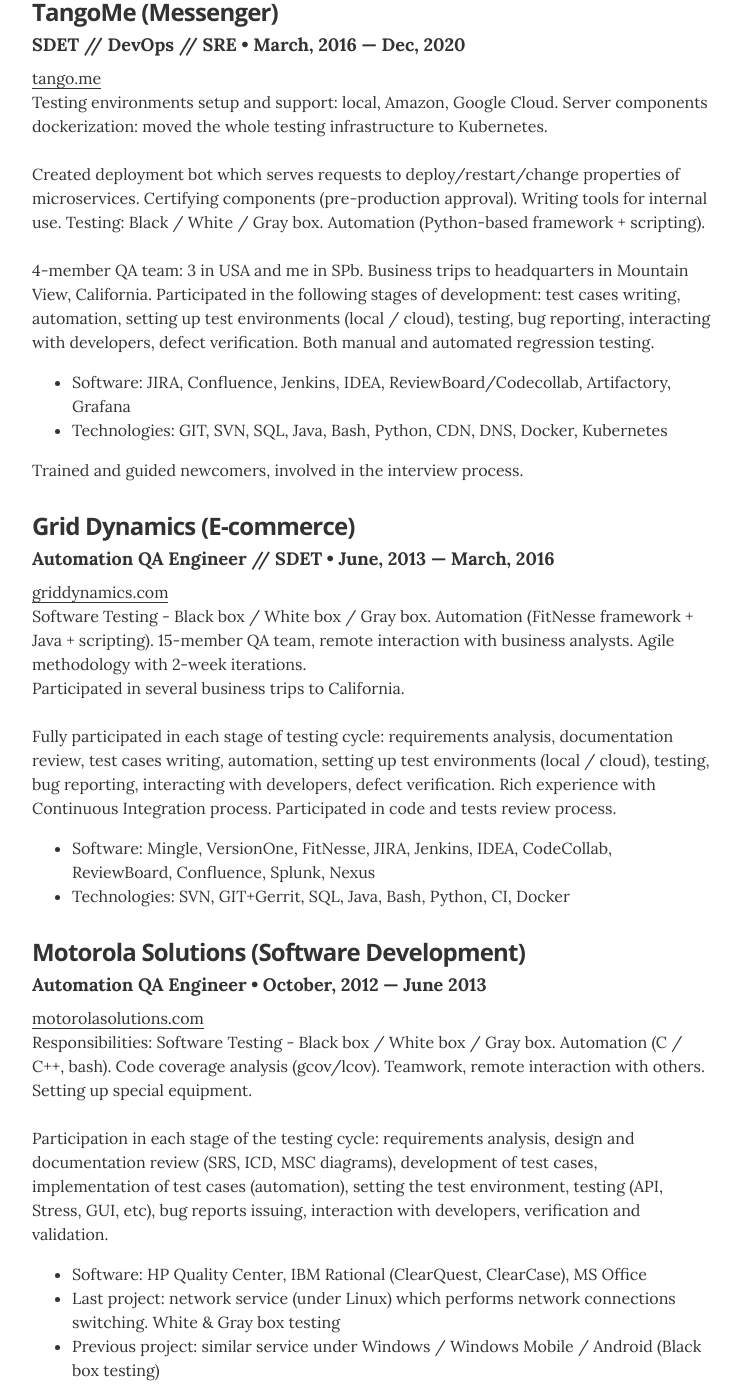
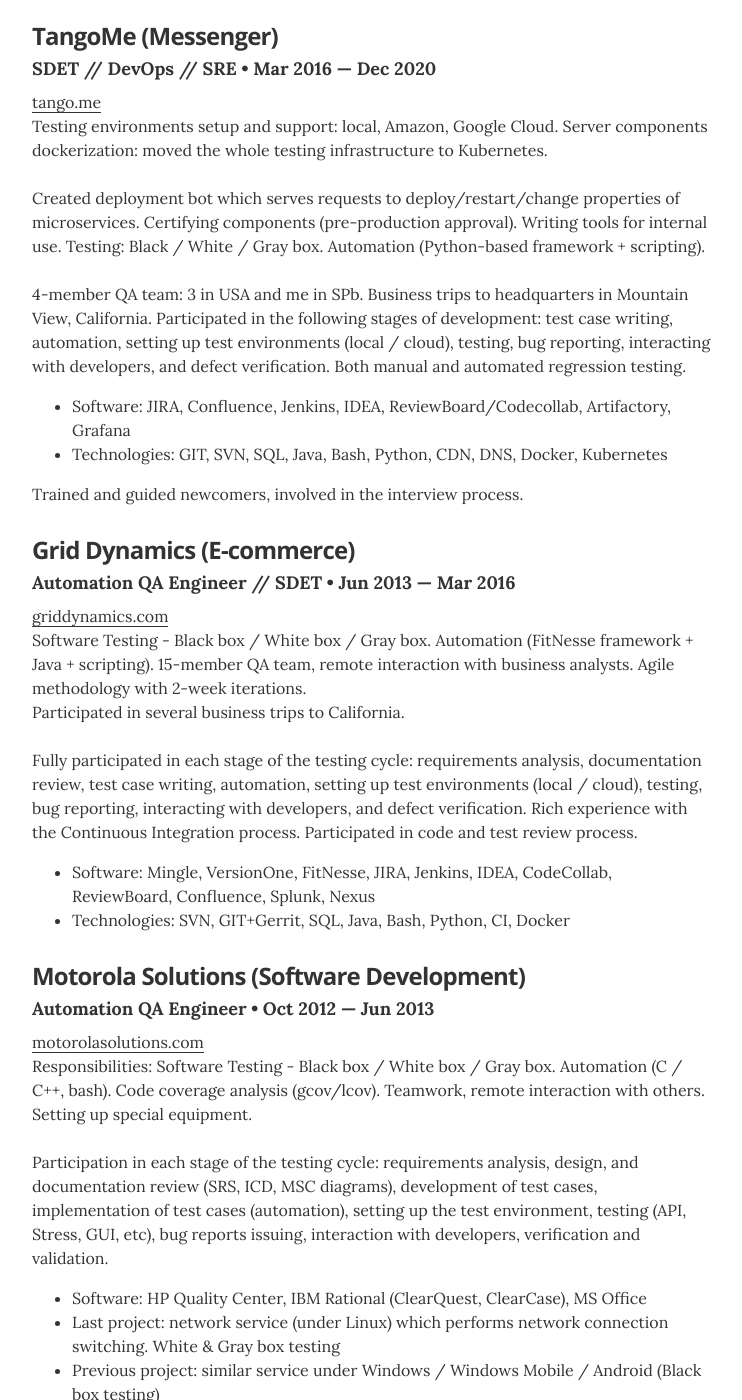
Before and after one commit to vsavinkov/vsavinkov-cv.github.io, a Jekyll site: the page built from index.html, in a window 1280 px wide and 1400 px high, scrolled down 976 px. Shown: the whole window, without its empty margins (268-1010 px from the left). Built offline with Jekyll 4.4.1, drawn with Linux system fonts in a browser that asks for light colours; some of the changed text lies outside the part shown.

```diff
--- a/_config.yml
+++ b/_config.yml
@@ -8,7 +8,7 @@ resume_avatar:                  "true"
 resume_avatar_path:             "images/avatar.jpg"
 resume_name:                    "Viacheslav Savinkov"
 resume_title:                   "DevOps // SRE // SDET"
-resume_header_contact_info:     "St. Petersburg, Russia // viacheslav@savinkov.me // 8(995)231-88-03"
+resume_header_contact_info:     "St. Petersburg, Russia (ready to relocate) // viacheslav@savinkov.me // +7(995)231-88-03"
 display_header_contact_info:    "true"
 resume_header_intro:            "32 years.<br/>Employment: full time, work schedule: full day."
 resume_looking_for_work:        "yes"
--- a/_data/education.yml
+++ b/_data/education.yml
@@ -5,4 +5,4 @@
 - degree: Bachelor
   uni: Saint Petersburg State University of Information Technologies, Mechanics and Optics
   year: 2010
-  summary: 'Speciality code: 080700'
+  summary: 'Specialty code: 080700'
--- a/_data/experience.yml
+++ b/_data/experience.yml
@@ -1,12 +1,12 @@
 - company: Parsable (Connected Worker)
   position: DevOps // SRE
-  duration: Dec, 2020 — Present
+  duration: Dec 2020 — Present
   summary: 'Bay Area / Canada, <a href="https://parsable.com/">parsable.com</a><br/>
   Supporting and evolving company infrastructure: k8s clusters, Kong and AWS routing, AWS and Azure services.<br/><br/>
   Terraforming and supporting AWS infrastructure: Route53, S3, EC2s, DMS, MSK, RDS, networking, DocumentDB, ElastiCache, IAM.
   Terraforming and supporting Azure infrastructure: CosmosDB, Databricks, EventHubs, Azure DevOps.<br/><br/>
-  Moved 100% of company backend from EC2 intances into k8s: established the process from the image build till production deploy.
-  Implemented Instant Environments service which provides ability to create ready-to-use development environment in one click.<br/><br/>
+  Moved 100% of company backend from EC2 instances into k8s: established the process from the image build till production deployment.
+  Implemented Instant Environments service which provides the ability to create a ready-to-use development environment in one click.<br/><br/>
   Fully remote team: 5 in USA/Canada and me in SPb.
   <ul class="resume-item-list">
     <li>Software: AWS, Spinnaker, Terraform / Terragrunt, Jenkins, Vault, Datadog, Kong, GitHub, Pganalyze, Atlantis, Sonar, JIRA, Confluence, Okta, Pritunl, IDEA</li>
@@ -15,12 +15,12 @@
 
 - company: TangoMe (Messenger)
   position: SDET // DevOps // SRE
-  duration: March, 2016 — Dec, 2020
+  duration: Mar 2016 — Dec 2020
   summary: '<a href="https://www.tango.me/">tango.me</a><br/>
   Testing environments setup and support: local, Amazon, Google Cloud. Server components dockerization: moved the whole testing infrastructure to Kubernetes.<br/><br/>
   Created deployment bot which serves requests to deploy/restart/change properties of microservices. Certifying components (pre-production approval). Writing tools for internal use. Testing: Black / White / Gray box. Automation (Python-based framework + scripting).<br/><br/>
   4-member QA team: 3 in USA and me in SPb. Business trips to headquarters in Mountain View, California.
-  Participated in the following stages of development: test cases writing, automation, setting up test environments (local / cloud), testing, bug reporting, interacting with developers, defect verification. Both manual and automated regression testing.
+  Participated in the following stages of development: test case writing, automation, setting up test environments (local / cloud), testing, bug reporting, interacting with developers, and defect verification. Both manual and automated regression testing.
   <ul class="resume-item-list">
     <li>Software: JIRA, Confluence, Jenkins, IDEA, ReviewBoard/Codecollab, Artifactory, Grafana</li>
     <li>Technologies: GIT, SVN, SQL, Java, Bash, Python, CDN, DNS, Docker, Kubernetes</li>
@@ -29,11 +29,11 @@
 
 - company: Grid Dynamics (E-commerce)
   position: Automation QA Engineer // SDET
-  duration:  June, 2013 — March, 2016
+  duration:  Jun 2013 — Mar 2016
   summary: '<a href="https://www.griddynamics.com/">griddynamics.com</a><br/>
   Software Testing - Black box / White box / Gray box. Automation (FitNesse framework + Java + scripting). 15-member QA team, remote interaction with business analysts. Agile methodology with 2-week iterations.<br/>
   Participated in several business trips to California.<br/><br/>
-  Fully participated in each stage of testing cycle: requirements analysis, documentation review, test cases writing, automation, setting up test environments (local / cloud), testing, bug reporting, interacting with developers, defect verification. Rich experience with Continuous Integration process. Participated in code and tests review process.
+  Fully participated in each stage of the testing cycle: requirements analysis, documentation review, test case writing, automation, setting up test environments (local / cloud), testing, bug reporting, interacting with developers, and defect verification. Rich experience with the Continuous Integration process. Participated in code and test review process.
   <ul class="resume-item-list">
     <li>Software: Mingle, VersionOne, FitNesse, JIRA, Jenkins, IDEA, CodeCollab, ReviewBoard, Confluence, Splunk, Nexus</li>
     <li>Technologies: SVN, GIT+Gerrit, SQL, Java, Bash, Python, CI, Docker</li>
@@ -41,20 +41,20 @@
 
 - company: Motorola Solutions (Software Development)
   position: Automation QA Engineer
-  duration: October, 2012 — June 2013
+  duration: Oct 2012 — Jun 2013
   summary: '<a href="https://www.motorolasolutions.com/">motorolasolutions.com</a><br/>
   Responsibilities: Software Testing - Black box / White box / Gray box. Automation (C / C++, bash). Code coverage analysis (gcov/lcov). Teamwork, remote interaction with others. Setting up special equipment.<br/><br/>
-  Participation in each stage of the testing cycle: requirements analysis, design and documentation review (SRS, ICD, MSC diagrams), development of test cases, implementation of test cases (automation), setting the test environment, testing (API, Stress, GUI, etc), bug reports issuing, interaction with developers, verification and validation.
+  Participation in each stage of the testing cycle: requirements analysis, design, and documentation review (SRS, ICD, MSC diagrams), development of test cases, implementation of test cases (automation), setting up the test environment, testing (API, Stress, GUI, etc), bug reports issuing, interaction with developers, verification and validation.
   <ul class="resume-item-list">
     <li>Software: HP Quality Center, IBM Rational (ClearQuest, ClearCase), MS Office</li>
-    <li>Last project: network service (under Linux) which performs network connections switching. White & Gray box testing</li>
+    <li>Last project: network service (under Linux) which performs network connection switching. White & Gray box testing</li>
     <li>Previous project: similar service under Windows / Windows Mobile / Android (Black box testing)</li>
   </ul>
   Achievements: Wrote the whole set of tests (API) and fully automated it. Showed a good performance and productivity.'
 
 - company: Motorola Solutions (Software Development)
   position: IT support technician
-  duration: September 2011 — October 2012
+  duration: Sep 2011 — Oct 2012
   summary: '<a href="https://www.motorolasolutions.com/">motorolasolutions.com</a><br/>
-  Technical support. Working in information systems, tickets processing.<br/>
-  Participation in global infrastructure changes as the local side. Technical support (assets, equipment). Infrastructure support.'
+  Technical support. Working in information systems, and tickets processing.<br/>
+  Participation in global infrastructure changes on the local side. Technical support (assets, equipment). Infrastructure support.'
--- a/_data/interests.yml
+++ b/_data/interests.yml
@@ -1,4 +1,4 @@
-- description: Conflictless, punctual, responsible, able to work in a team, career growth and professional development -oriented.
-- description: Able to keep business style of corporate communication (e.g. emails) in both English and Russian languages.
-- description: 'Hobbies: chess, motorcycling, mountain skiing, 3D printing, LEGO, travel, reading, boardgames, foosball.'
+- description: Conflictless, punctual, responsible, able to work in a team, career growth, and professional development-oriented.
+- description: Able to keep the business style of corporate communication (e.g. emails) in both English and Russian languages.
+- description: 'Hobbies: chess, motorcycling, mountain skiing, 3D printing, LEGO, travel, reading, board games, foosball.'
 - description: 'My Linux and travel blog: <a href="https://savinkov.me/">savinkov.me</a>.'
--- a/_layouts/resume.html
+++ b/_layouts/resume.html
@@ -139,7 +139,7 @@
       </section>
       {% endif %}
       <footer class="page-footer">
-        <p class="footer-line no-print">Built with Jekyll. Hosted on GitHub pages. Viacheslav Savinkov, 2018</p>
+        <p class="footer-line no-print">Built with Jekyll. Hosted on GitHub pages. Viacheslav Savinkov, 2022</p>
       </footer>
     </div>
   </body>
```
Also changed, not shown: _data/skills.yml (+5 -5 lines), 2 other files.
